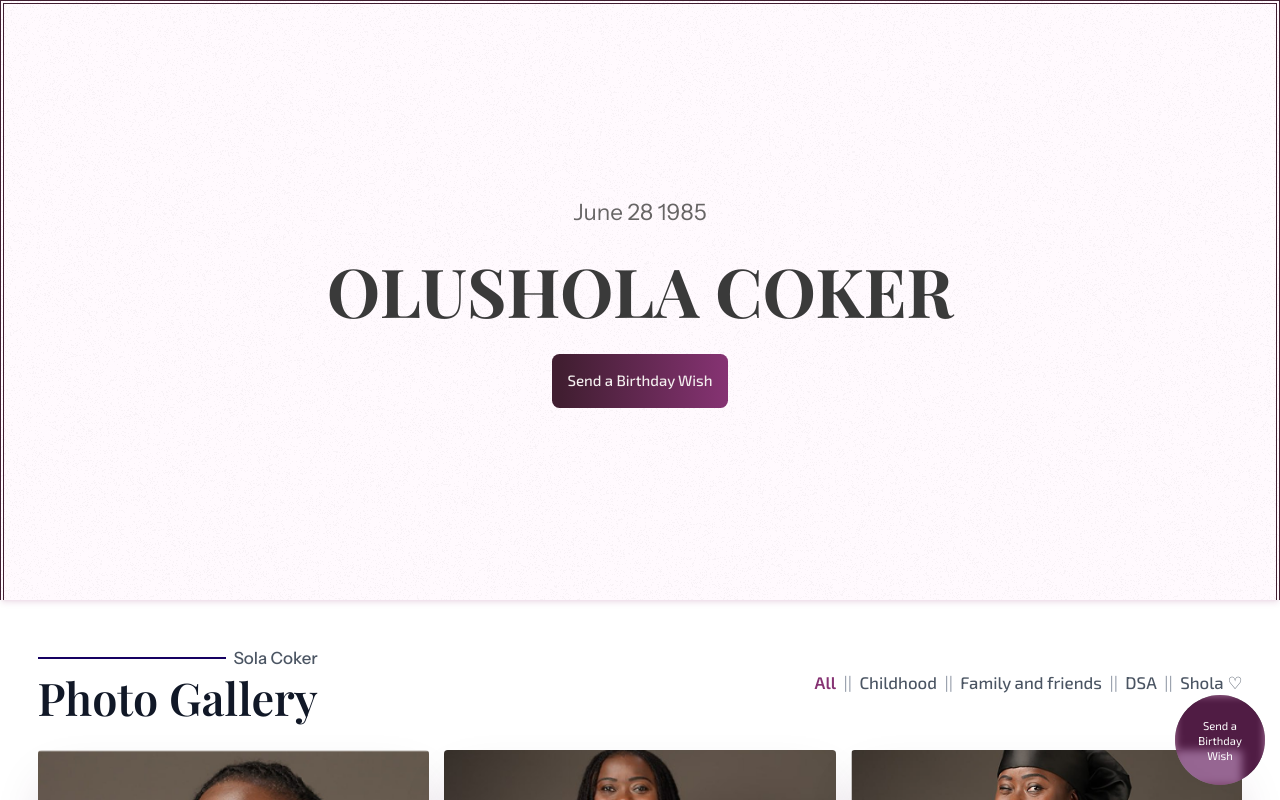
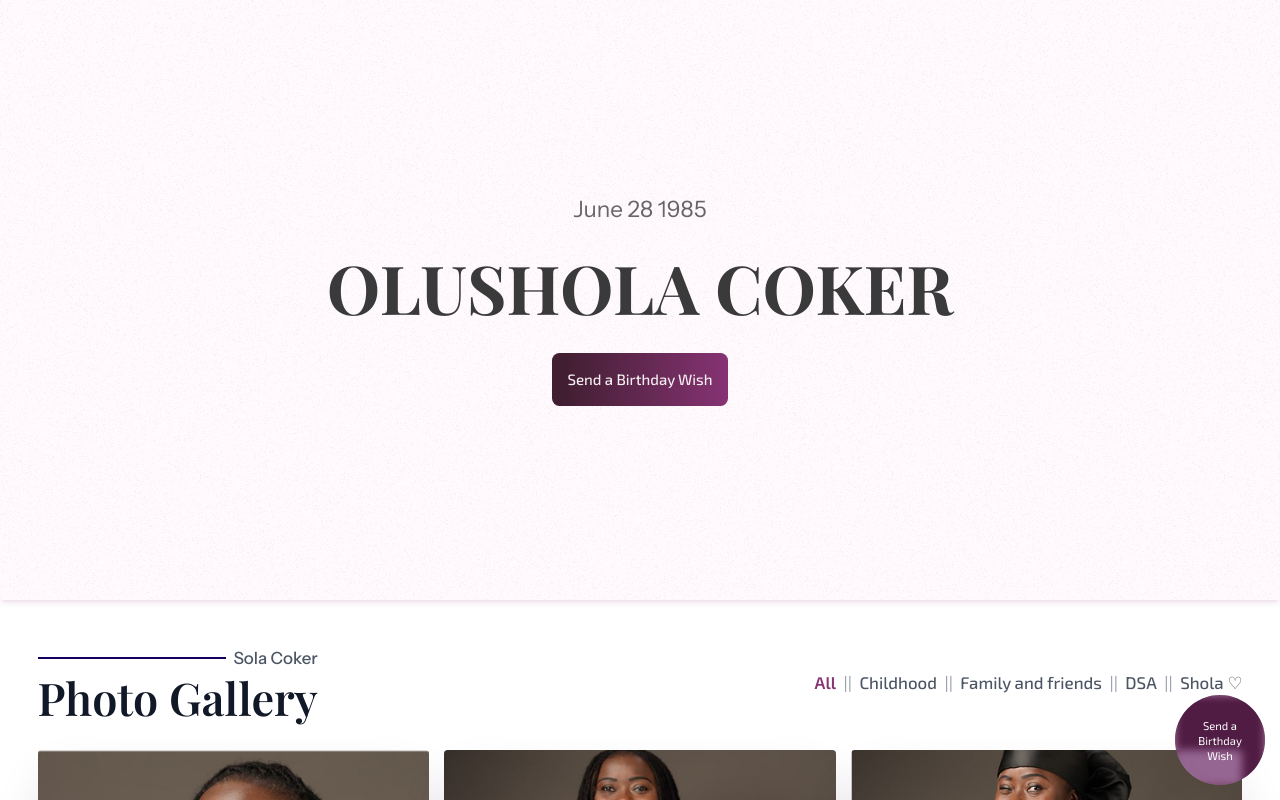
Before and after one commit to RereTooki/Shola-Coker, a React (Vite) app: page / in a window 1280 px wide. Shown: the top 800 px of the page. Built offline with nearby package versions, Linux system fonts and the light colour scheme; a web font is replaced by a local one.

Commit message:
added writing animations

```diff
--- a/package.json
+++ b/package.json
@@ -10,6 +10,7 @@
   },
   "dependencies": {
     "@emailjs/browser": "^4.4.1",
+    "motion": "^12.10.5",
     "react": "^18.2.0",
     "react-dom": "^18.2.0",
     "react-icons": "^4.7.1",
--- /dev/null
+++ b/src/animations/LeftDivAnimation.tsx
@@ -0,0 +1,36 @@
+// LeftDivAnimation.tsx
+
+import React from "react";
+import { motion } from "framer-motion";
+
+interface LeftDivAnimationProps {
+  children: React.ReactNode;
+}
+const LeftDivAnimation: React.FC<LeftDivAnimationProps> = ({ children }) => {
+  const container = {
+    initial: { x: "35vw", y: "5vh", translateX: "-50%" },
+    animate: {
+      x: "0",
+      y: "0",
+      translateX: "0%",
+      transition: {
+        delay: 6,
+        duration: 3,
+        type: "spring",
+      },
+    },
+  };
+
+  return (
+    <motion.div
+      initial="initial"
+      animate="animate"
+      variants={container}
+      className="left-div-animation" // Add a class for static positioning
+    >
+      {children}
+    </motion.div>
+  );
+};
+
+export default LeftDivAnimation;
--- /dev/null
+++ b/src/animations/LogoAnimation.tsx
@@ -0,0 +1,20 @@
+import React, { ReactNode } from "react";
+import { motion } from "framer-motion";
+
+interface WithChildren {
+  children: ReactNode;
+}
+const LogoAnimation: React.FC<WithChildren> = ({ children }) => {
+  return (
+    <motion.div
+      initial={{ scale: 0.2 }}
+      animate={{ scale: 1 }}
+      transition={{ duration: 2.5 }}
+      className="flex justify-center items-center"
+    >
+      {children}
+    </motion.div>
+  );
+};
+
+export default LogoAnimation;
--- /dev/null
+++ b/src/animations/RightDivAnimation.tsx
@@ -0,0 +1,52 @@
+// RightDivAnimation.tsx
+
+import React from "react";
+import { motion } from "framer-motion";
+
+interface RightDivAnimationProps {
+  children: React.ReactNode;
+}
+
+const RightDivAnimation: React.FC<RightDivAnimationProps> = ({ children }) => {
+  // const container = {
+  //   initial: { opacity: 0, x: "50vw", y: "0", translateX: "-50%" },
+  //   animate: {
+  //     opacity: 1,
+  //     x: "100vw",
+  //     y: "0",
+  //     translateX: "-100%",
+  //     transition: {
+  //       delay: 3,
+  //       duration: 1,
+  //       type: "spring",
+  //     },
+  //   },
+  // };
+  const container = {
+    initial: { opacity: 0, x: "0", y: "-10vh", translateX: "-50%" },
+    animate: {
+      opacity: 1,
+      x: "0",
+      y: "0",
+      translateX: "0%",
+      transition: {
+        delay: 7,
+        duration: 3,
+        type: "spring",
+      },
+    },
+  };
+
+  return (
+    <motion.div
+      initial="initial"
+      animate="animate"
+      variants={container}
+      className="right-div-animation" // Add a class for static positioning
+    >
+      {children}
+    </motion.div>
+  );
+};
+
+export default RightDivAnimation;
--- /dev/null
+++ b/src/animations/WritingAnimation.tsx
@@ -0,0 +1,38 @@
+import React from "react";
+import { motion } from "framer-motion";
+
+interface WritingAnimationProps {
+  text: string;
+}
+const var2 = 5;
+const WritingAnimation: React.FC<WritingAnimationProps> = ({ text }) => {
+  const container = {
+    hidden: { opacity: 1 },
+    visible: {
+      opacity: 1,
+      transition: {
+        staggerChildren: 0.05,
+      },
+    },
+  };
+
+  const letter = {
+    hidden: { opacity: 0, y: 50 },
+    visible: {
+      opacity: 1,
+      y: 0,
+    },
+  };
+
+  return (
+    <motion.div initial="hidden" animate="visible" variants={container}>
+      {text.split("").map((char: string, index: number) => (
+        <motion.span key={index} variants={letter} className="instruFont">
+          {char}
+        </motion.span>
+      ))}
+    </motion.div>
+  );
+};
+
+export default WritingAnimation;
--- /dev/null
+++ b/src/animations/WritingAnimationDelay.tsx
@@ -0,0 +1,41 @@
+import React from "react";
+import { motion } from "framer-motion";
+
+interface WritingAnimationDelayProps {
+  text: string;
+}
+
+const WritingAnimationDelay: React.FC<WritingAnimationDelayProps> = ({
+  text,
+}) => {
+  const container = {
+    hidden: { opacity: 1 },
+    visible: {
+      opacity: 1,
+      transition: {
+        delayChildren: 0.9, // This will delay the animation of children by 5 seconds
+        staggerChildren: 0.15,
+      },
+    },
+  };
+
+  const letter = {
+    hidden: { opacity: 0, y: 50 },
+    visible: {
+      opacity: 1,
+      y: 0,
+    },
+  };
+
+  return (
+    <motion.div initial="hidden" animate="visible" variants={container}>
+      {text.split("").map((char: string, index: number) => (
+        <motion.span key={index} variants={letter} className="playfairFont">
+          {char}
+        </motion.span>
+      ))}
+    </motion.div>
+  );
+};
+
+export default WritingAnimationDelay;
--- a/src/components/Landing.tsx
+++ b/src/components/Landing.tsx
@@ -1,5 +1,7 @@
 import React from "react";
 import { Link } from "react-router-dom";
+import WritingAnimation from "../animations/WritingAnimation";
+import WritingAnimationDelay from "../animations/WritingAnimationDelay";
 // Define types for props
 type NavigationBarProps = {
   projectsRef: React.RefObject<HTMLDivElement>;
@@ -15,12 +17,13 @@ const Landing: React.FC<NavigationBarProps> = ({ projectsRef }) => {
 
   return (
     <>
-      <div className="h-dvh lg:h-[75vh] border-4 lg:border-b-0 border-[#411E31] border-double bg-[#FFE3F933]s aboutMeGrad flex flex-col gap-4 md:gap-2 lg:gap-8 justify-center items-center px-2 lg:px-8 shadow-md shadow-[#7E14651A]">
+      <div className="h-dvh lg:h-[75vh] sborder-4 lg:border-b-0 border-[#411E31] border-double bg-[#FFE3F933]s aboutMeGrad flex flex-col gap-4 md:gap-2 lg:gap-8 justify-center items-center px-2 lg:px-8 shadow-md shadow-[#7E14651A]">
         <div className="sborder-2 instruFont text-[#676565] text-sm md:text-[2.5vw]  lg:text-xl xl:text-2xl">
-          June 28 1985
+          {" "}
+          <WritingAnimation text="June 28 1985" />
         </div>
         <div className="sborder-2 playfairFont text-[#3A3A3A] text-[9vw] lg:text-6xl xl:text-7xl font-bold text-center">
-          OLUSHOLA COKER
+          <WritingAnimationDelay text="OLUSHOLA COKER" />
         </div>
         <div className="sborder-2 interFont text-[#F4EFEF] bg-gradient-to-r from-[#411E31] from-5% to-[#863373]  bg-[#411E31]s  text-sm lg:text-base xl:text-lgs font-medium p-3 tab:p-4 rounded-lg transition ease-in-out duration-500 delay-10 cursor-pointer hover:scale-[1.04] animate-pulses">
           <Link to="/wishme">Send a Birthday Wish</Link>
```
Also changed, not shown: 1 other file (tests, documents, lock files or other folders).
